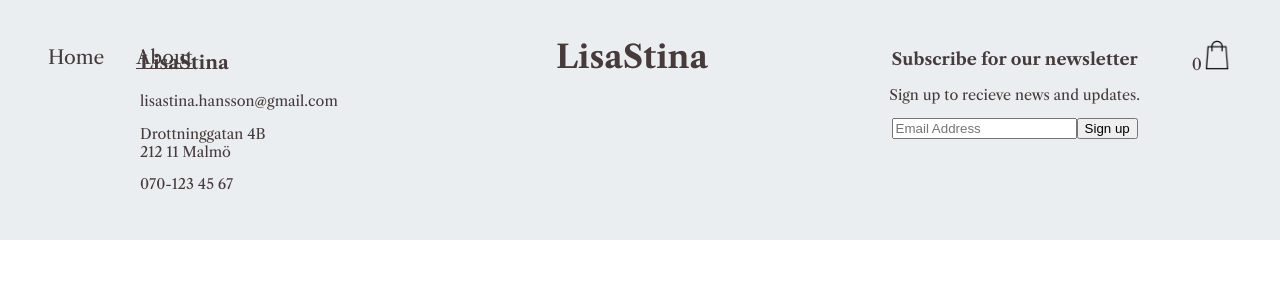
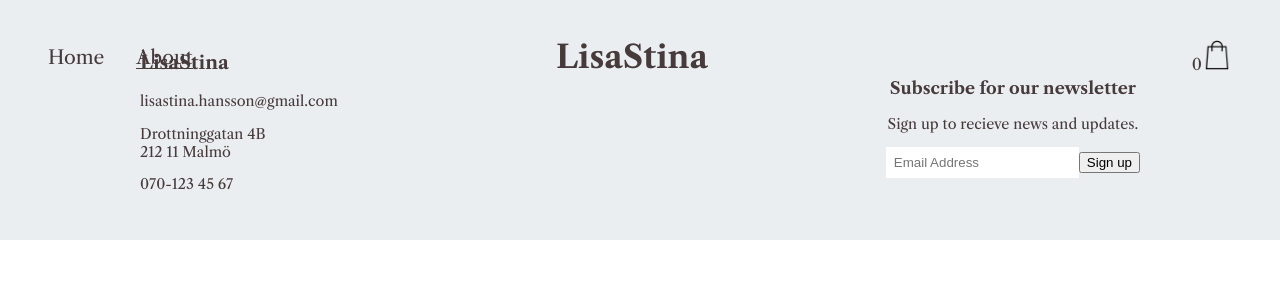
Before and after one commit to lisastina/webshop, a React (Create React App) app in the folder webshop/: page /about in a window 1280 px wide. Shown: the top 300 px of the page. Built offline with nearby package versions, Linux system fonts and the light colour scheme; a web font is replaced by a local one.

Commit message:
Input field styling

```diff
--- a/webshop/src/css/Footer.module.css
+++ b/webshop/src/css/Footer.module.css
@@ -8,6 +8,7 @@
     margin: auto;
     display: flex;
     justify-content: space-between;
+    align-items: center;
 }
 
 .footer address, .footer a {
@@ -21,3 +22,7 @@
 .footer h3 {
     font-weight: 700;
 }
+.footer input {
+    padding: .5rem;
+    border: none;
+}
```
